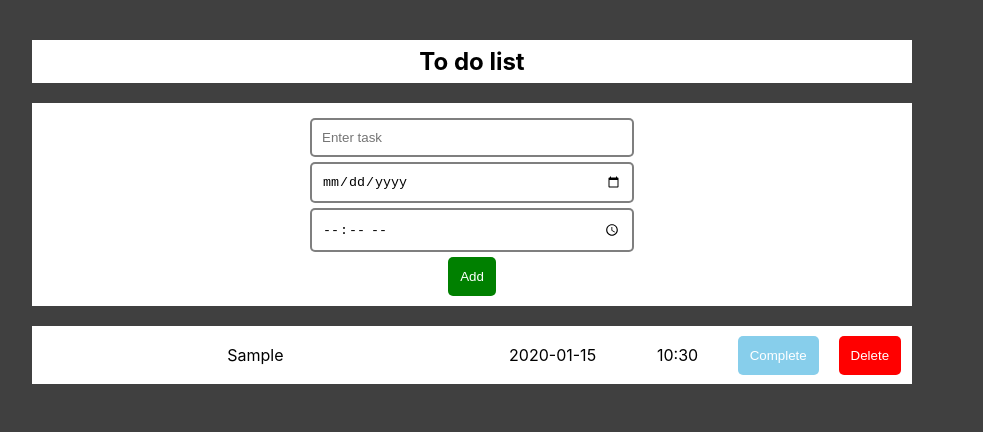
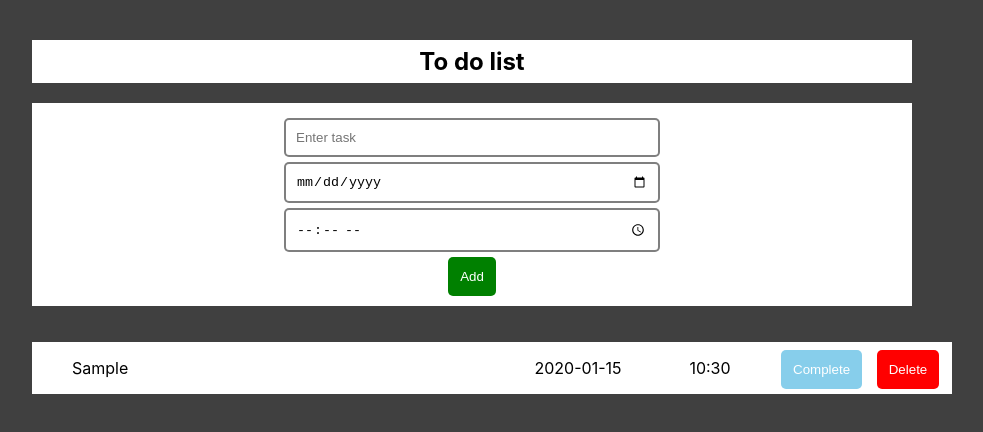
Before and after one commit to 2000sagarr/to-do-list, a React (Create React App) app: page / in a window 1280 px wide. Both pictures are taken after typing "Sample", "2020-01-15", "10:30" into the empty fields and a click on the button "Add". Shown: the top 432 px of the page, without its empty margins (168-1151 px from the left). Built offline with nearby package versions, Linux system fonts and the light colour scheme.

Commit message:
delete task complete

```diff
--- a/package.json
+++ b/package.json
@@ -6,7 +6,9 @@
     "@testing-library/jest-dom": "^5.12.0",
     "@testing-library/react": "^11.2.6",
     "@testing-library/user-event": "^12.8.3",
+    "bootstrap": "^4.6.0",
     "react": "^17.0.2",
+    "react-bootstrap": "^1.6.0",
     "react-dom": "^17.0.2",
     "react-scripts": "4.0.3",
     "web-vitals": "^1.1.2"
--- a/src/App.js
+++ b/src/App.js
@@ -9,14 +9,24 @@ function App() {
 
   const addTaskHandler = (tTask, tDate, tTime) => {
     setTaskList((prevTaskList) => {
-      return [...prevTaskList, { task: tTask, date: tDate, time: tTime }];
+      const updatedTaskList = [...prevTaskList];
+      updatedTaskList.unshift({task: tTask, date: tDate, time: tTime , key : Math.random().toString()})
+      return updatedTaskList;
     });
   };
+
+  const onDeleteTaskHandler = (key) =>{
+    setTaskList(prevTaskList =>{
+      const updatedTaskList = prevTaskList.filter((task) => key !== task.key);
+      return updatedTaskList;
+    })
+  }
+
   return (
     <div className="App">
       <Title>To do list</Title>
       <TaskInput onAddTask ={addTaskHandler}/>
-      <TaskList taskList={taskList}/>
+      <TaskList taskList={taskList} onDeleteHandler = {onDeleteTaskHandler}/>
     </div>
   );
 }
--- a/src/components/UI/Input.module.css
+++ b/src/components/UI/Input.module.css
@@ -3,7 +3,7 @@
     border: 2px solid rgba(0,0,0,.5);
     border-radius: 5px;
     padding: 10px;
-    width: 300px;
+    width: 40%;
     margin: 5px auto;
 
 }
--- a/src/components/buttons/Button.js
+++ b/src/components/buttons/Button.js
@@ -3,7 +3,7 @@ import styles from './Button.module.css';
 
 const Button = props =>{
     return(
-        <button type={props.type} className={`${styles.button} ${props.className}`}>{props.children}</button>
+        <button type={props.type} className={`${styles.button} ${props.className}`} onClick={props.onClick}>{props.children}</button>
     )
 }
 
--- a/src/components/taskList/TaskDetails.js
+++ b/src/components/taskList/TaskDetails.js
@@ -3,27 +3,28 @@ import styles from './TaskDetails.module.css';
 import Button from '../buttons/Button';
 
 const TaskDetails = props =>{
+    const taskDeleteHandler = () =>{
+        props.onDelete(props.id)
+    }
     return(
-        <table className={styles.taskDetails}>
-            <tr>
-                <td className={styles.task}>
+            <ul className={styles.taskDetails}>
+                <li className={styles.task}>
                     <p>{props.task}</p>
-                </td>
-                <td className={styles.date}>
+                </li>
+                <li className={styles.date}>
                     <p>{props.date}</p>
-                </td>
-                <td className={styles.time}>
+                </li>
+                <li className={styles.time}>
                     <p>{props.time}</p>
-                </td>
-                <td className={styles.completeButton}>
+                </li>
+                <li className={styles.completeButton}>
                     <Button>Complete</Button>
-                </td>
-                <td className={styles.deleteButton}>
-                    <Button>Delete</Button>
-                </td>
-            </tr>
-        </table>
-    )
+                </li>
+                <li className={styles.deleteButton}>
+                    <Button onClick={taskDeleteHandler}>Delete</Button>
+                </li>
+            </ul>
+        )
 }
 
 export default TaskDetails;
--- a/src/components/taskList/TaskDetails.module.css
+++ b/src/components/taskList/TaskDetails.module.css
@@ -1,35 +1,40 @@
-.taskDetails{
-    background-color: white;
-    text-align: center;
-    width: 100%;
+.taskDetails {
+  background-color: white;
+  text-align: center;
+  width: 100%;
 }
 
-.task{
-    width: 45%;
+.taskDetails li {
+  display: inline-block;
 }
 
-.date{
-    width: 15%;
+.task {
+  text-align: left;
+  width: 50%;
 }
 
-.time{
-    width: 10%;
+.date {
+  width: 15%;
 }
 
-.completeButton{
-    width: 5%;
+.time {
+  width: 15%;
 }
 
-.completeButton Button{
-    background-color: skyblue;
-    color : white;
+.completeButton {
+  width: 10%;
 }
 
-.deleteButton{
-    width: 5%;
+.completeButton Button {
+  background-color: skyblue;
+  color: white;
 }
 
-.deleteButton Button{
-    background-color: red;
-    color: white;
+.deleteButton {
+  width: 10%;
 }
+
+.deleteButton Button {
+  background-color: red;
+  color: white;
+}
--- a/src/components/taskList/TaskList.js
+++ b/src/components/taskList/TaskList.js
@@ -1,18 +1,24 @@
-import React  from 'react';
-import styles from './TaskList.module.css';
-import TaskDetails from './TaskDetails';
+import React from "react";
+import styles from "./TaskList.module.css";
+import TaskDetails from "./TaskDetails";
 
-const TaskList = (props) =>{
-
-
-    return(
-        <div className={styles.taskList}>
-
-            {props.taskList.map((Task)=>{
-                return <TaskDetails task= {Task.task} date={Task.date} time={Task.time}/>
-            })}
-        </div>
-    )
-}
+const TaskList = (props) => {
+  return (
+    <div className={styles.taskList}>
+      {props.taskList.map((Task) => {
+        return (
+          <TaskDetails
+            key={Task.key}
+            task={Task.task}
+            date={Task.date}
+            time={Task.time}
+            onDelete={props.onDeleteHandler}
+            id = {Task.key}
+          />
+        );
+      })}
+    </div>
+  );
+};
 
 export default TaskList;
```
Also changed, not shown: 1 other file (tests, documents, lock files or other folders).
